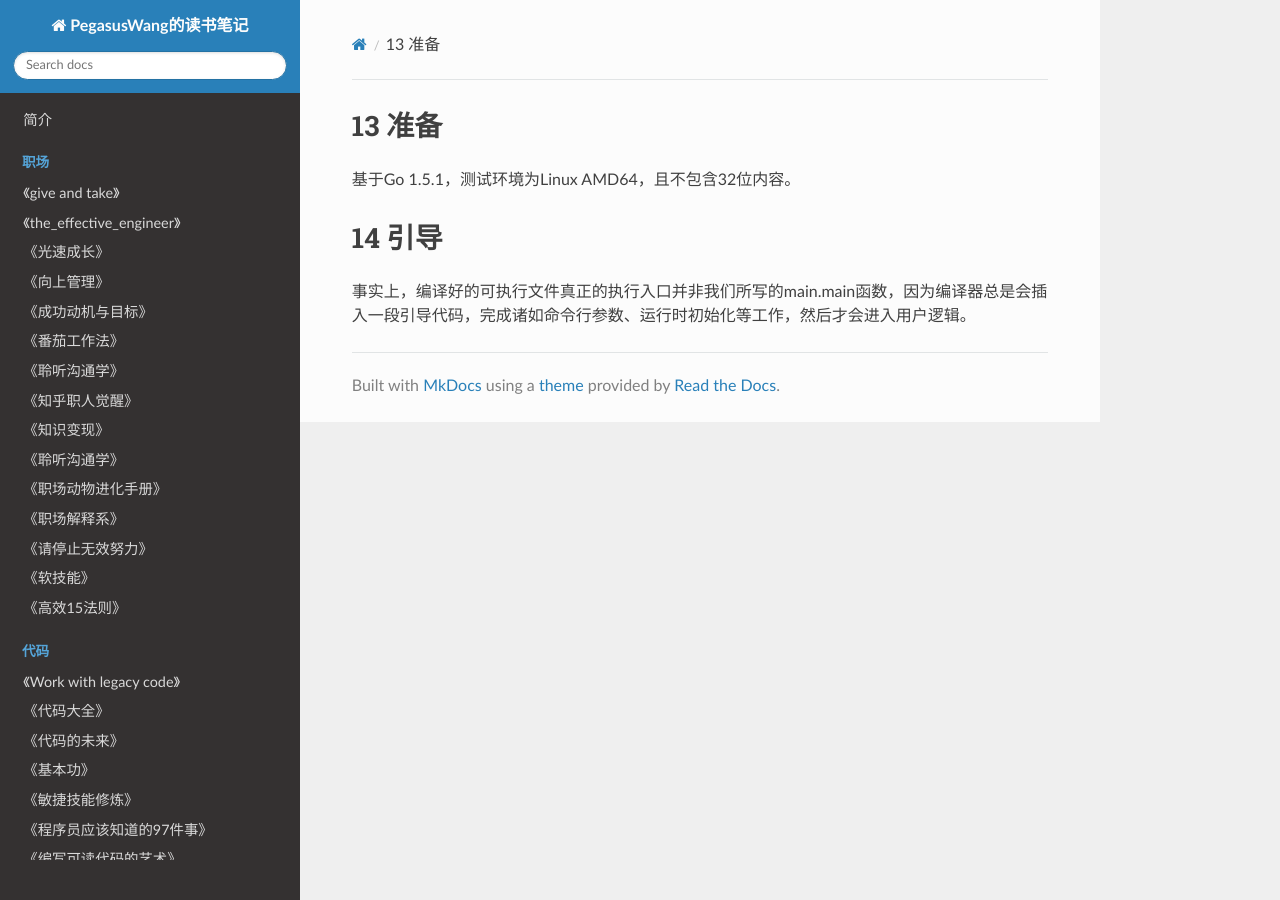
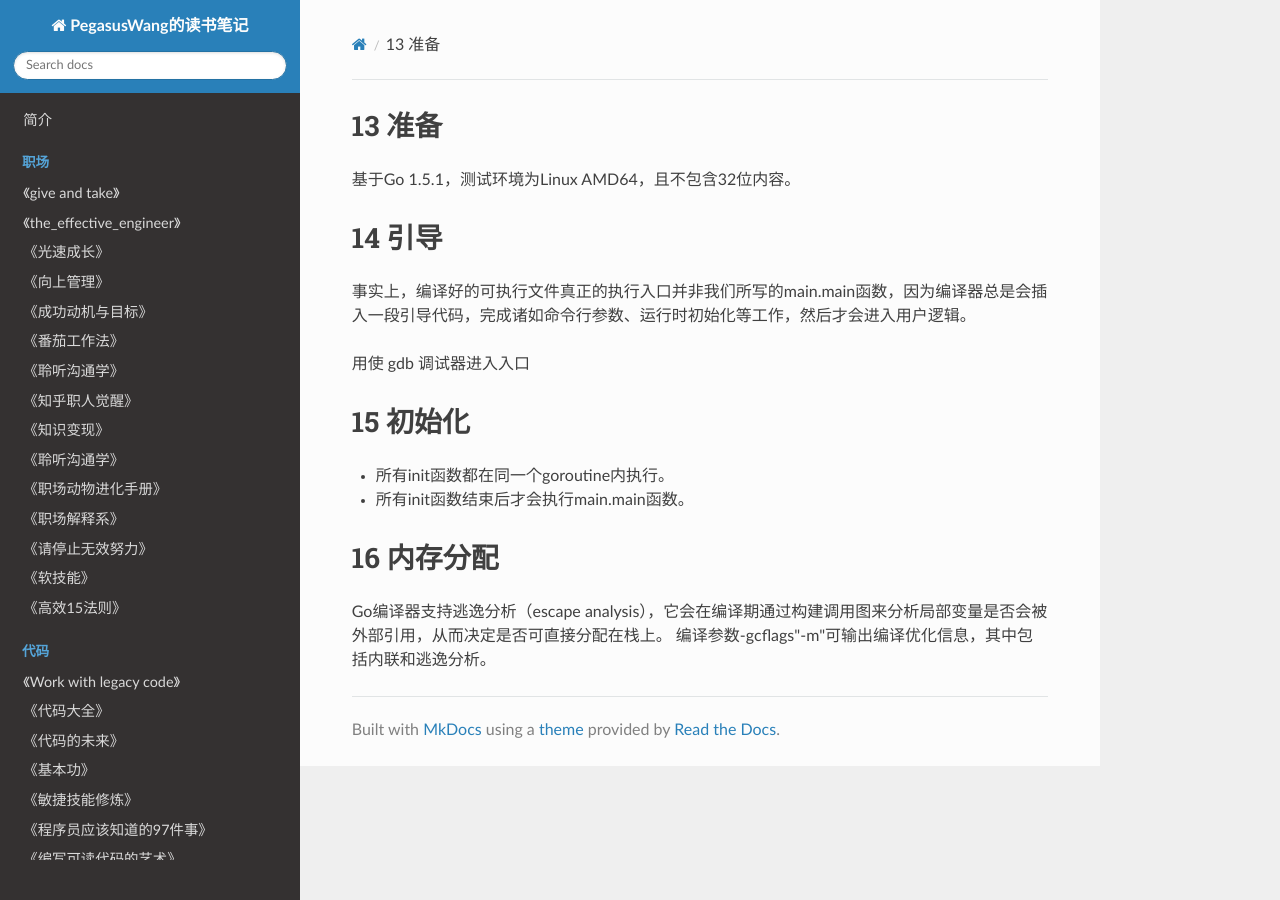
Before and after one commit to PegasusWang/booknotes, an MkDocs documentation site: the page built from docs/golang/go语言学习笔记源码剖析.md, in a window 1280 px wide. Built offline with MkDocs 1.6.1, drawn with Linux system fonts in a browser that asks for light colours; nearby versions of some CDN libraries; old or Windows-style settings are respelled for this version of MkDocs.

Commit message:
go source

```diff
--- a/docs/golang/go语言学习笔记源码剖析.md
+++ b/docs/golang/go语言学习笔记源码剖析.md
@@ -6,3 +6,18 @@
 # 14 引导
 
 事实上，编译好的可执行文件真正的执行入口并非我们所写的main.main函数，因为编译器总是会插入一段引导代码，完成诸如命令行参数、运行时初始化等工作，然后才会进入用户逻辑。
+
+用使 gdb 调试器进入入口
+
+
+# 15 初始化
+
+- 所有init函数都在同一个goroutine内执行。
+- 所有init函数结束后才会执行main.main函数。
+
+
+# 16 内存分配
+
+
+Go编译器支持逃逸分析（escape analysis），它会在编译期通过构建调用图来分析局部变量是否会被外部引用，从而决定是否可直接分配在栈上。
+编译参数-gcflags"-m"可输出编译优化信息，其中包括内联和逃逸分析。
```
